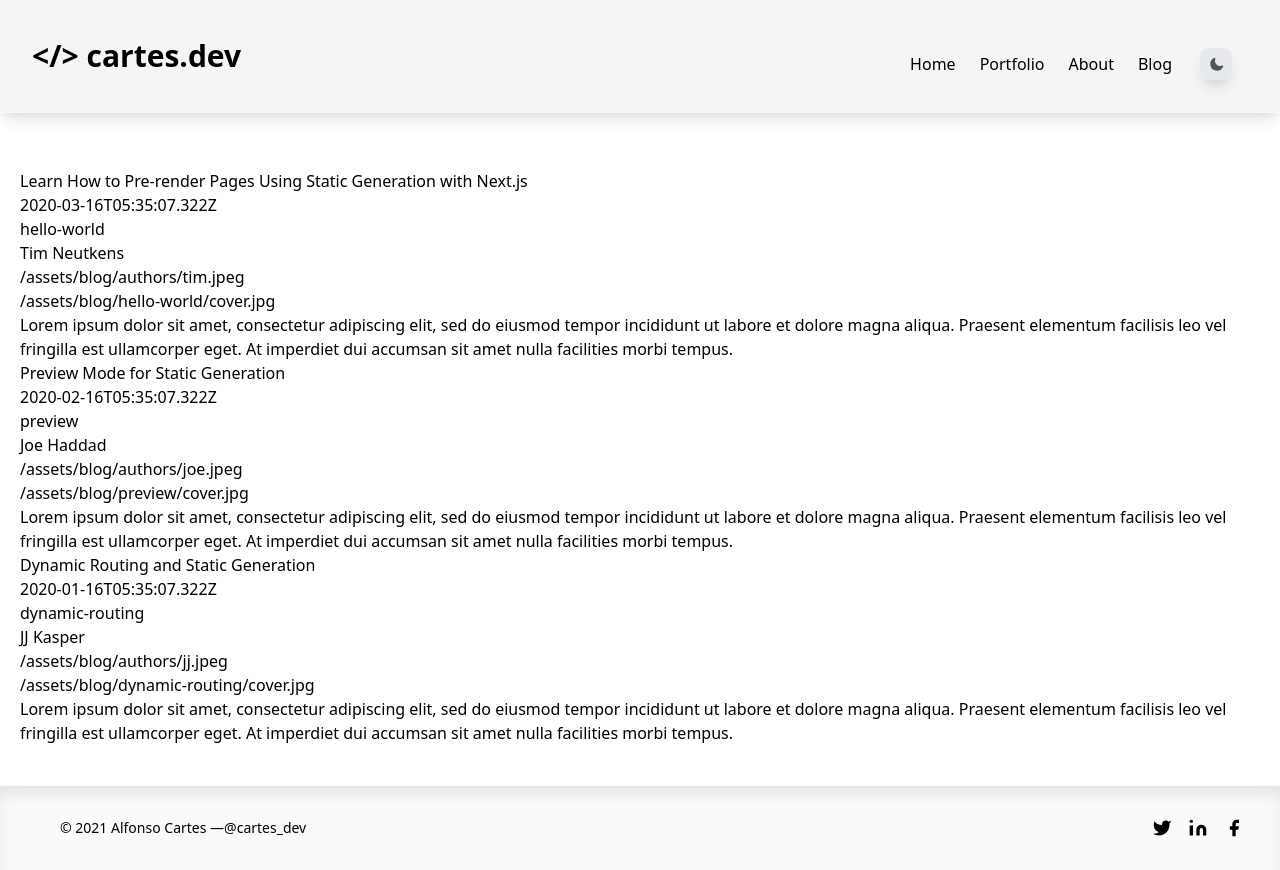
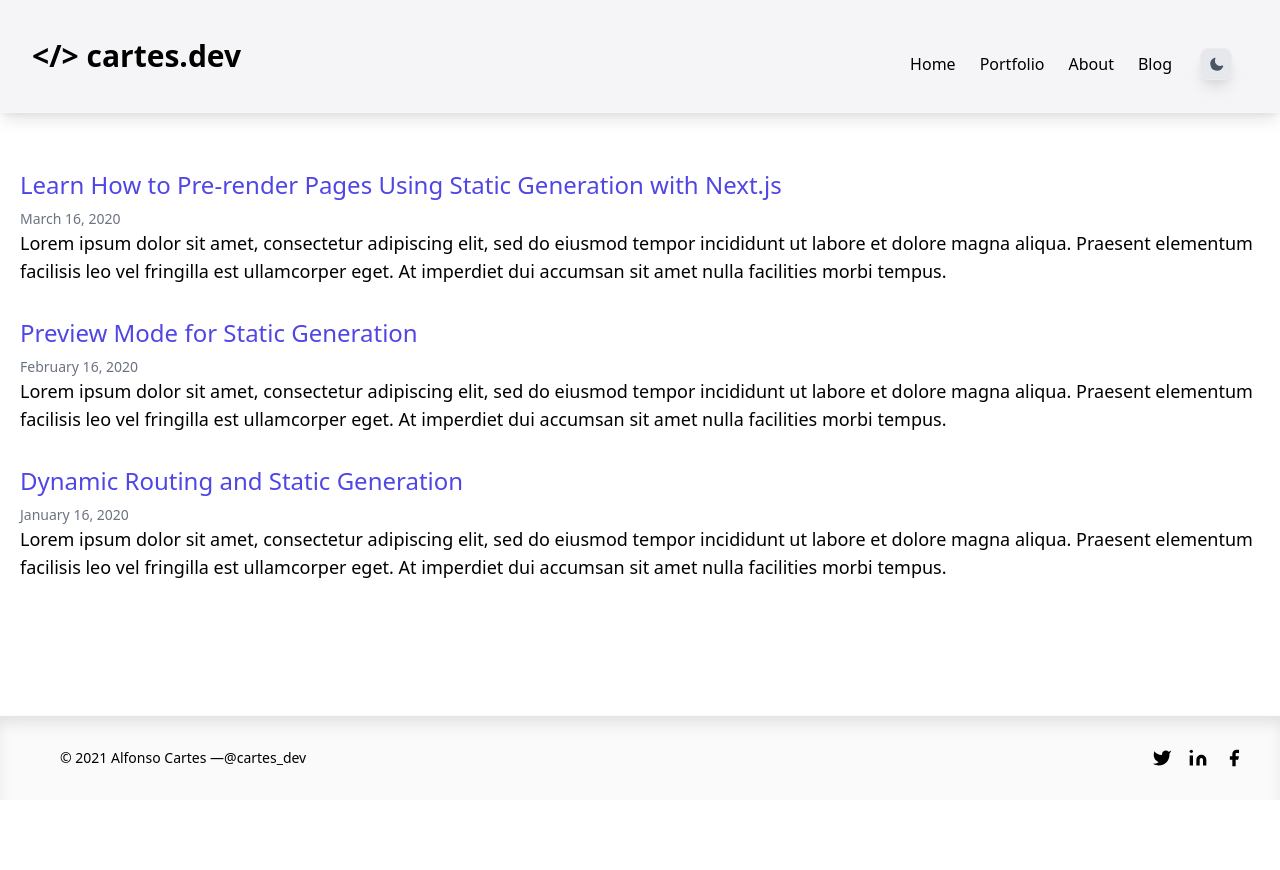
Before and after one commit to alfonsocartes/cartes_dev, a Next.js app: page /blog in a window 1280 px wide. After the commit the page ends 800 px from the top, so only its background shows below. Built offline with nearby package versions, Linux system fonts and the light colour scheme.

Commit message:
Add blog post list page

```diff
--- /dev/null
+++ b/components/blog/DateFormatter.js
@@ -0,0 +1,6 @@
+import { parseISO, format } from "date-fns";
+
+export default function DateFormatter({ dateString }) {
+  const date = parseISO(dateString);
+  return <time dateTime={dateString}>{format(date, "LLLL	d, yyyy")}</time>;
+}
--- /dev/null
+++ b/components/blog/PostListItem.js
@@ -0,0 +1,21 @@
+import Link from "next/link";
+import DateFormatter from "./DateFormatter";
+
+const PostListItem = ({ post }) => {
+  return (
+    <section>
+      <h4 className="text-2xl font-medium title-font mb-2  text-indigo-600 hover:text-indigo-400 dark:text-indigo-400 dark:hover:text-indigo-200">
+        <Link href={`/posts/${post.slug}`}>
+          <a>{post.title}</a>
+        </Link>
+      </h4>
+
+      <p className="text-sm text-gray-500">
+        <DateFormatter dateString={post.date} />
+      </p>
+      <p className="text-lg">{post.excerpt}</p>
+    </section>
+  );
+};
+
+export default PostListItem;
--- a/pages/blog.js
+++ b/pages/blog.js
@@ -1,21 +1,16 @@
 import React from "react";
 import Layout from "../components/Layout";
+import PostListItem from "../components/blog/PostListItem";
 import { getAllPosts } from "../lib/api";
 
 const Blog = ({ allPosts }) => {
   return (
-    <Layout title="Contact | Cartes Development | Full-Stack Web Development / Mobile Development">
+    <Layout title="Blog | Cartes Development">
       {allPosts.map((post) => {
         return (
-          <section key={post.slug}>
-            <h2>{post.title}</h2>
-            <p>{post.date}</p>
-            <p>{post.slug}</p>
-            <p>{post.author.name}</p>
-            <p>{post.author.picture}</p>
-            <p>{post.coverImage}</p>
-            <p>{post.excerpt}</p>
-          </section>
+          <div className="mb-8" key={post.slug}>
+            <PostListItem post={post} />
+          </div>
         );
       })}
     </Layout>
```
